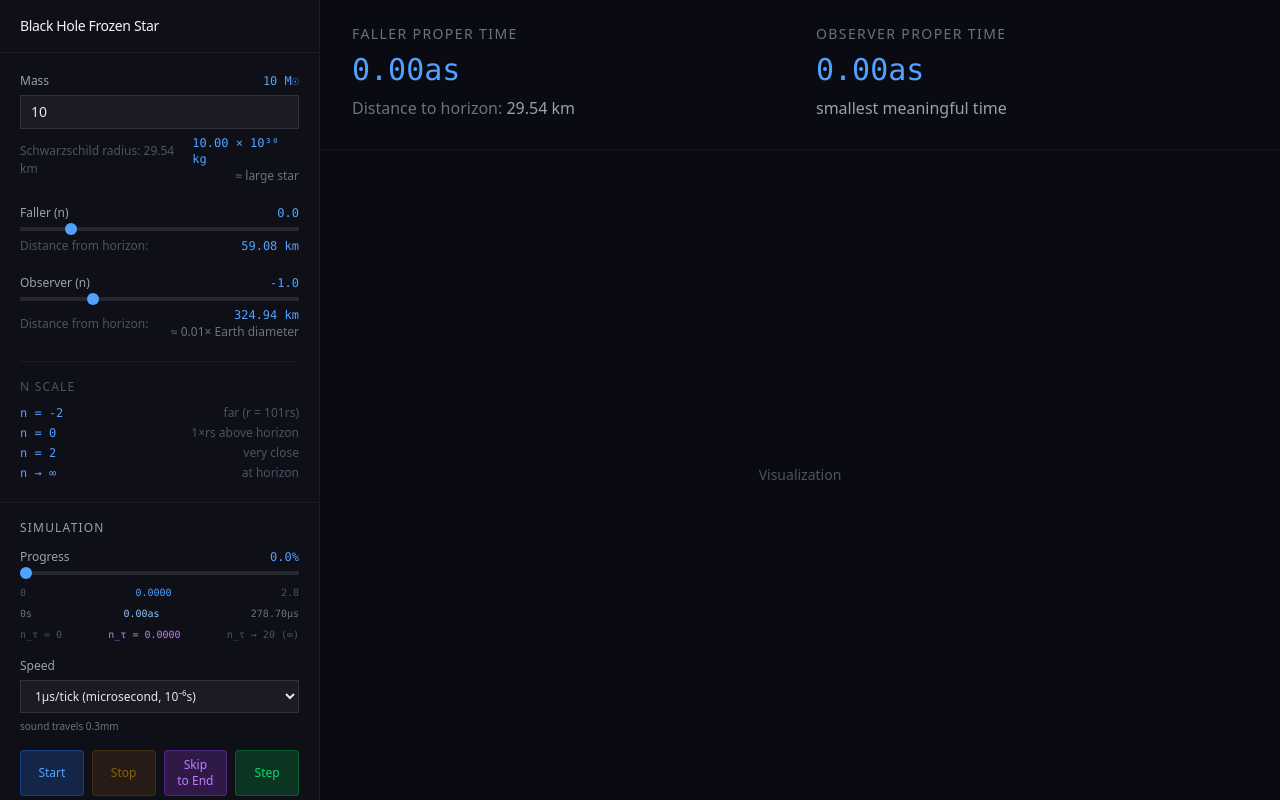
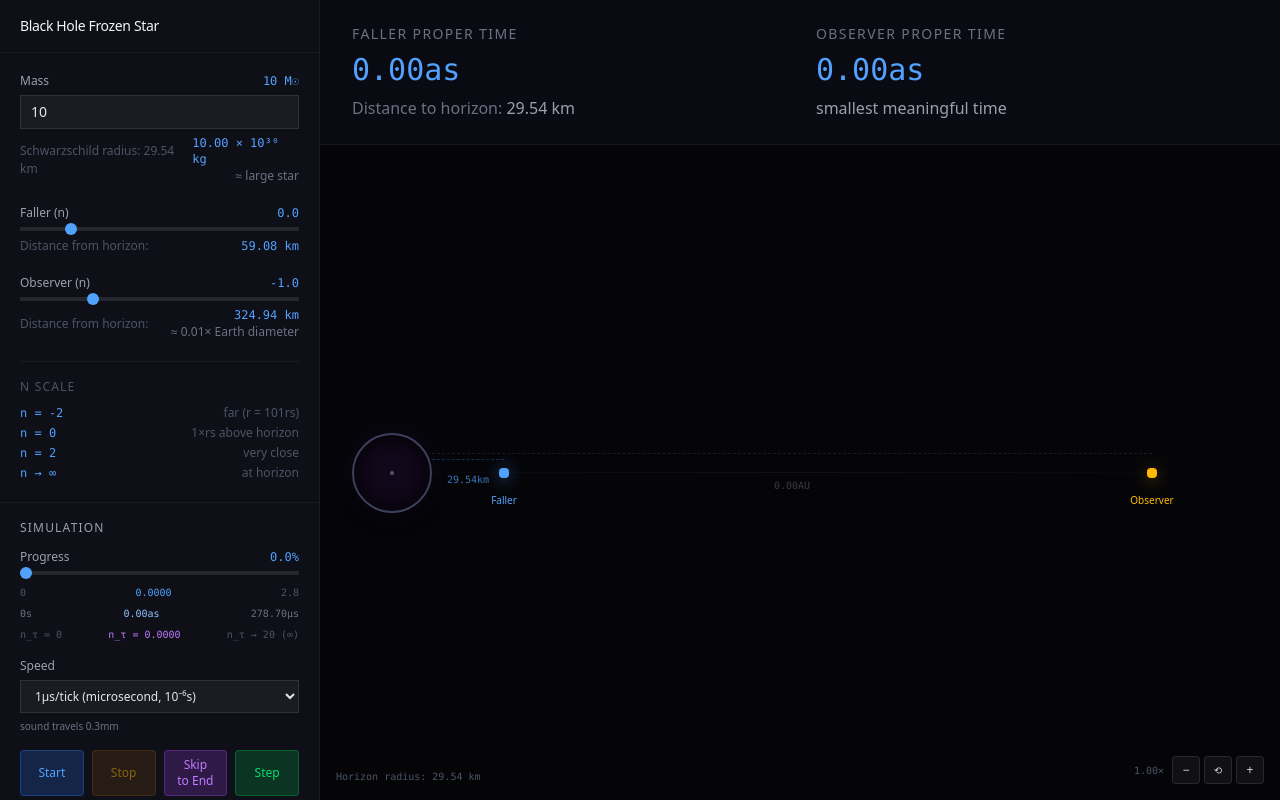
Before and after one commit to mvelinsky/frozen-stars, a Vue app: page / in a window 1280 px wide. Built offline with nearby package versions, Linux system fonts and the light colour scheme.

Commit message:
visualization

```diff
--- a/src/App.vue
+++ b/src/App.vue
@@ -5,6 +5,7 @@ import { createUnits } from './engine/units'
 import { timeScales } from './engine/timescales'
 import Aside from './components/Aside.vue'
 import DistanceToHorizon from './components/DistanceToHorizon.vue'
+import Visualization from './components/Visualization.vue'
 
 // Configuration
 const mass = ref<number>(10)
@@ -91,9 +92,12 @@ const observerTimeReference = computed(() => getTimeScaleReference(currentState.
       </div>
 
       <!-- Main Visualization -->
-      <div class="flex-1 flex items-center justify-center">
-        <p class="text-gray-600 text-sm">Visualization</p>
-      </div>
+      <Visualization
+        :solar-mass="mass"
+        :n-faller="nFaller"
+        :n-observer="nObserver"
+        :n-current-faller="currentState.object1.n"
+      />
     </div>
   </div>
 </template>
--- a/src/components/SimulationControls.vue
+++ b/src/components/SimulationControls.vue
@@ -65,21 +65,11 @@ const speedOptions: SpeedOption[] = [
   { value: '1e-33s', label: '10⁻³³s/tick (10⁻³³s)', secondsPerTick: 1e-33, getNTauDelta: () => computeNTauDelta(1e-33) },
   { value: '1e-32s', label: '10⁻³²s/tick (10⁻³²s)', secondsPerTick: 1e-32, getNTauDelta: () => computeNTauDelta(1e-32) },
   { value: '1e-31s', label: '10⁻³¹s/tick (10⁻³¹s)', secondsPerTick: 1e-31, getNTauDelta: () => computeNTauDelta(1e-31) },
-  { value: '1e-30s', label: '1qs/tick (quectosecond, 10⁻³⁰s)', secondsPerTick: 1e-30, getNTauDelta: () => computeNTauDelta(1e-30) },
-  { value: '1e-29s', label: '10qs/tick (10 quectoseconds, 10⁻²⁹s)', secondsPerTick: 1e-29, getNTauDelta: () => computeNTauDelta(1e-29) },
-  { value: '1e-28s', label: '100qs/tick (100 quectoseconds, 10⁻²⁸s)', secondsPerTick: 1e-28, getNTauDelta: () => computeNTauDelta(1e-28) },
-  { value: '1e-27s', label: '1rs/tick (rontosecond, 10⁻²⁷s)', secondsPerTick: 1e-27, getNTauDelta: () => computeNTauDelta(1e-27) },
-  { value: '1e-26s', label: '10rs/tick (10 rontoseconds, 10⁻²⁶s)', secondsPerTick: 1e-26, getNTauDelta: () => computeNTauDelta(1e-26) },
-  { value: '1e-25s', label: '100rs/tick (100 rontoseconds, 10⁻²⁵s)', secondsPerTick: 1e-25, getNTauDelta: () => computeNTauDelta(1e-25) },
+  { value: '1qs', label: '1qs/tick (quectosecond, 10⁻³⁰s)', secondsPerTick: 1e-30, getNTauDelta: () => computeNTauDelta(1e-30) },
+  { value: '1rs', label: '1rs/tick (rontosecond, 10⁻²⁷s)', secondsPerTick: 1e-27, getNTauDelta: () => computeNTauDelta(1e-27) },
   { value: '1ys', label: '1ys/tick (yoctosecond, 10⁻²⁴s)', secondsPerTick: 1e-24, getNTauDelta: () => computeNTauDelta(1e-24) },
-  { value: '10ys', label: '10ys/tick (10 yoctoseconds, 10⁻²³s)', secondsPerTick: 1e-23, getNTauDelta: () => computeNTauDelta(1e-23) },
-  { value: '100ys', label: '100ys/tick (100 yoctoseconds, 10⁻²²s)', secondsPerTick: 1e-22, getNTauDelta: () => computeNTauDelta(1e-22) },
   { value: '1zs', label: '1zs/tick (zeptosecond, 10⁻²¹s)', secondsPerTick: 1e-21, getNTauDelta: () => computeNTauDelta(1e-21) },
-  { value: '10zs', label: '10zs/tick (10 zeptoseconds, 10⁻²⁰s)', secondsPerTick: 1e-20, getNTauDelta: () => computeNTauDelta(1e-20) },
-  { value: '100zs', label: '100zs/tick (100 zeptoseconds, 10⁻¹⁹s)', secondsPerTick: 1e-19, getNTauDelta: () => computeNTauDelta(1e-19) },
   { value: '1as', label: '1as/tick (attosecond, 10⁻¹⁸s)', secondsPerTick: 1e-18, getNTauDelta: () => computeNTauDelta(1e-18) },
-  { value: '10as', label: '10as/tick (10 attoseconds, 10⁻¹⁷s)', secondsPerTick: 1e-17, getNTauDelta: () => computeNTauDelta(1e-17) },
-  { value: '100as', label: '100as/tick (100 attoseconds, 10⁻¹⁶s)', secondsPerTick: 1e-16, getNTauDelta: () => computeNTauDelta(1e-16) },
   { value: '1fs', label: '1fs/tick (femtosecond, 10⁻¹⁵s)', secondsPerTick: 1e-15, getNTauDelta: () => computeNTauDelta(1e-15) },
   { value: '1ps', label: '1ps/tick (picosecond, 10⁻¹²s)', secondsPerTick: 1e-12, getNTauDelta: () => computeNTauDelta(1e-12) },
   { value: '1ns', label: '1ns/tick (nanosecond, 10⁻⁹s)', secondsPerTick: 1e-9, getNTauDelta: () => computeNTauDelta(1e-9) },
--- /dev/null
+++ b/src/components/Visualization.vue
@@ -0,0 +1,189 @@
+<script setup lang="ts">
+import { ref, computed } from 'vue'
+import { createUnits } from '../engine/units'
+
+const props = defineProps<{
+  solarMass: number
+  nFaller: number
+  nObserver: number
+  nCurrentFaller: number
+}>()
+
+const units = computed(() => createUnits(props.solarMass))
+
+// Schwarzschild radius in pixels (scale factor for visualization)
+const RS_PIXELS = 40  // Horizon radius in pixels
+
+// Zoom state
+const zoom = ref<number>(1)
+
+function zoomIn() {
+  zoom.value *= 1.5
+}
+
+function zoomOut() {
+  zoom.value /= 1.5
+}
+
+function resetZoom() {
+  zoom.value = 1
+}
+
+// Get distance from horizon in meters for a given n
+// n = -log10((r - rs) / rs) => distance to horizon = rs * 10^(-n)
+function getDistanceFromHorizonMeters(n: number): number {
+  if (!isFinite(n)) return 0  // At horizon
+  const rs_km = units.value.distanceToKm(1)
+  const rs_meters = rs_km * 1000
+  return rs_meters * Math.pow(10, -n)
+}
+
+// Calculate pixels per meter based on observer position and zoom
+// This ensures observer is visible and everything scales proportionally
+const pixelsPerMeter = computed(() => {
+  const obsDistance = getDistanceFromHorizonMeters(props.nObserver)
+  const obsScreenX = 800  // Observer at 800px from left edge at 1x zoom
+  const horizonEdgeX = RS_PIXELS * 2  // Right edge of horizon
+  const baseScale = (obsScreenX - horizonEdgeX) / obsDistance
+  return baseScale * zoom.value
+})
+
+// Calculate screen position for a given n
+function getScreenX(n: number): number {
+  const distanceFromHorizon = getDistanceFromHorizonMeters(n)
+  const horizonEdgeX = RS_PIXELS * 2  // Right edge of horizon
+  return horizonEdgeX + (distanceFromHorizon * pixelsPerMeter.value)
+}
+
+const horizonX = RS_PIXELS  // Center of black hole
+const horizonEdgeX = RS_PIXELS * 2  // Right edge of horizon (where distance is 0)
+const fallerX = computed(() => getScreenX(props.nCurrentFaller))
+const observerX = computed(() => getScreenX(props.nObserver))
+
+// Format distance for tooltip
+function formatDistanceFromHorizon(n: number): string {
+  const rs_km = units.value.distanceToKm(1)
+  const distance_rs = Math.pow(10, -n)
+  const distance_km = distance_rs * rs_km
+  const distance_m = distance_km * 1000
+
+  if (!isFinite(n) || distance_rs === 0) return 'at horizon'
+
+  if (distance_m < 1e-9) return `${(distance_m * 1e12).toFixed(2)}pm`
+  if (distance_m < 1e-6) return `${(distance_m * 1e6).toFixed(2)}μm`
+  if (distance_m < 1) return `${(distance_m * 1e3).toFixed(2)}mm`
+  if (distance_m < 1000) return `${distance_m.toFixed(2)}m`
+  if (distance_m < 100000) return `${(distance_m / 1000).toFixed(2)}km`
+
+  const AU = 1.496e11
+  if (distance_m < AU * 1000) return `${(distance_m / AU).toFixed(2)}AU`
+
+  return `${distance_m.toExponential(2)}m`
+}
+</script>
+
+<template>
+  <div class="w-full h-full flex items-center bg-[#050508] relative overflow-hidden pl-8 pr-8">
+    <!-- Distance scale grid (subtle background) -->
+    <div class="absolute inset-0 flex items-center">
+      <div class="w-full h-px bg-gradient-to-r from-transparent via-white/5 to-transparent"></div>
+    </div>
+
+    <!-- Main visualization area -->
+    <div class="relative flex items-center">
+      <!-- Black Hole / Event Horizon -->
+      <div
+        class="rounded-full bg-black shadow-lg shadow-black/50 border-2 border-gray-700 flex items-center justify-center relative"
+        :style="{
+          width: `${RS_PIXELS * 2}px`,
+          height: `${RS_PIXELS * 2}px`,
+          marginLeft: `${horizonX - RS_PIXELS}px`
+        }"
+      >
+        <!-- Horizon glow -->
+        <div class="absolute inset-0 rounded-full bg-purple-500/10 blur-md"></div>
+        <!-- Center marker -->
+        <div class="w-1 h-1 bg-gray-600 rounded-full"></div>
+      </div>
+
+      <!-- Distance lines and labels -->
+      <!-- Faller distance line -->
+      <div
+        class="absolute top-1/2 -translate-y-1/2 border-t border-dashed border-blue-500/30 flex items-center justify-center"
+        :style="{
+          left: `${horizonEdgeX}px`,
+          width: `${fallerX - horizonEdgeX}px`
+        }"
+      >
+        <span class="text-[10px] text-blue-400/70 font-mono mt-3">{{ formatDistanceFromHorizon(nCurrentFaller) }}</span>
+      </div>
+
+      <!-- Observer distance line -->
+      <div
+        v-if="isFinite(nObserver)"
+        class="absolute top-1/2 -translate-y-1/2 border-t border-dashed border-gray-500/20 flex items-center justify-center"
+        :style="{
+          left: `${horizonEdgeX}px`,
+          width: `${observerX - horizonEdgeX}px`
+        }"
+      >
+        <span class="text-[10px] text-gray-500/50 font-mono mt-6">{{ formatDistanceFromHorizon(nObserver) }}</span>
+      </div>
+
+      <!-- Faller Object -->
+      <div
+        class="absolute top-1/2 -translate-y-1/2 -translate-x-1/2 z-10"
+        :style="{ left: `${fallerX}px` }"
+      >
+        <div class="w-[10px] h-[10px] rounded bg-blue-400 shadow-lg shadow-blue-400/50 relative">
+          <!-- Glow effect -->
+          <div class="absolute inset-0 rounded bg-blue-400 blur-sm opacity-50"></div>
+        </div>
+        <!-- Label below -->
+        <div class="absolute top-full mt-2 left-1/2 -translate-x-1/2 whitespace-nowrap">
+          <span class="text-[10px] text-blue-400 font-medium">Faller</span>
+        </div>
+      </div>
+
+      <!-- Observer Object -->
+      <div
+        v-if="isFinite(nObserver)"
+        class="absolute top-1/2 -translate-y-1/2 -translate-x-1/2"
+        :style="{ left: `${observerX}px` }"
+      >
+        <div class="w-[10px] h-[10px] rounded bg-amber-400 shadow-lg shadow-amber-400/50 relative">
+          <!-- Glow effect -->
+          <div class="absolute inset-0 rounded bg-amber-400 blur-sm opacity-30"></div>
+        </div>
+        <!-- Label below -->
+        <div class="absolute top-full mt-2 left-1/2 -translate-x-1/2 whitespace-nowrap">
+          <span class="text-[10px] text-amber-400 font-medium">Observer</span>
+        </div>
+      </div>
+    </div>
+
+    <!-- Scale info -->
+    <div class="absolute bottom-4 left-4 text-[10px] text-gray-600 font-mono">
+      Horizon radius: {{ units.distanceToKm(1).toFixed(2) }} km
+    </div>
+
+    <!-- Zoom controls -->
+    <div class="absolute bottom-4 right-4 flex items-center gap-2">
+      <span class="text-[10px] text-gray-600 font-mono">{{ zoom.toFixed(2) }}×</span>
+      <div class="flex gap-1">
+        <button
+          @click="zoomOut"
+          class="w-7 h-7 flex items-center justify-center text-xs bg-white/5 border border-white/10 text-gray-300 rounded hover:bg-white/10 transition-colors"
+        >−</button>
+        <button
+          @click="resetZoom"
+          class="w-7 h-7 flex items-center justify-center text-[10px] bg-white/5 border border-white/10 text-gray-300 rounded hover:bg-white/10 transition-colors"
+        >⟲</button>
+        <button
+          @click="zoomIn"
+          class="w-7 h-7 flex items-center justify-center text-xs bg-white/5 border border-white/10 text-gray-300 rounded hover:bg-white/10 transition-colors"
+        >+</button>
+      </div>
+    </div>
+  </div>
+</template>
```
